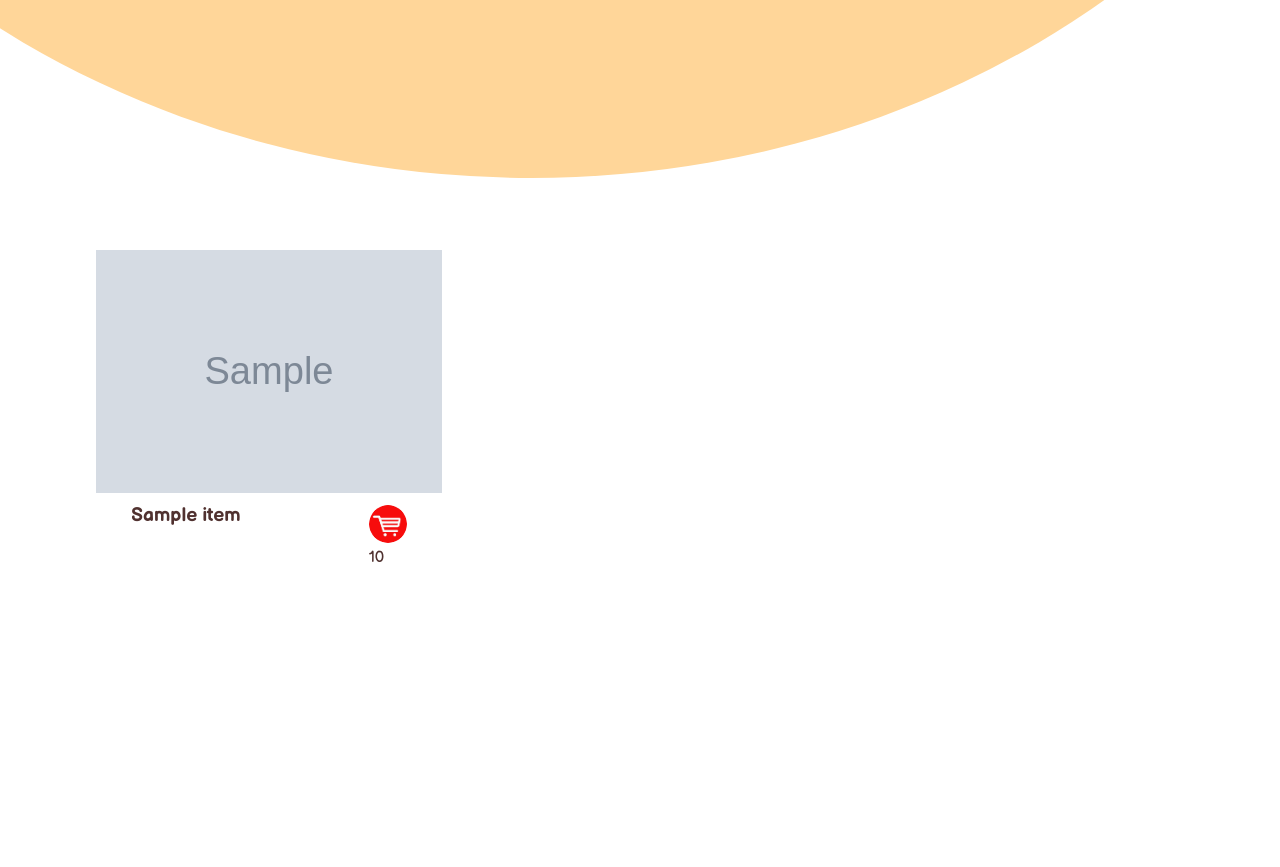
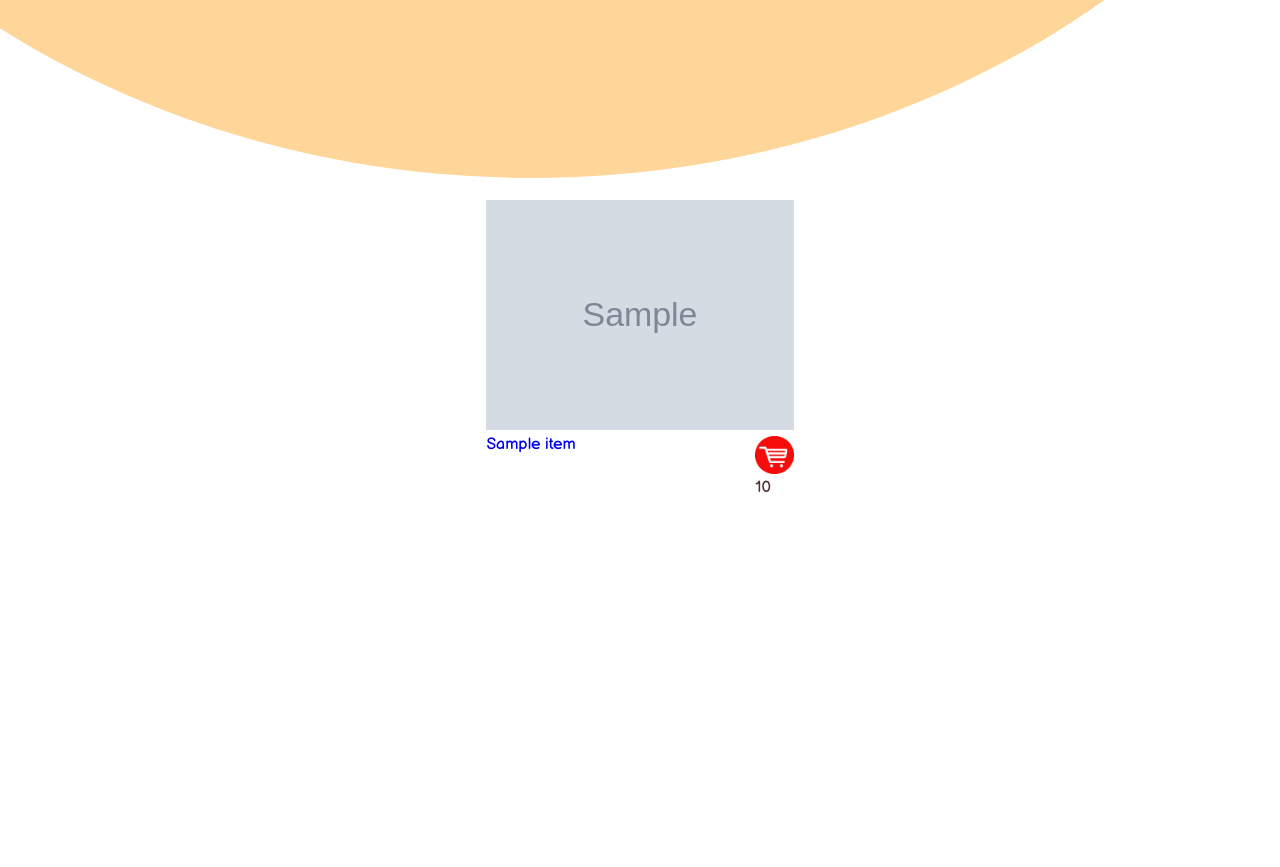
Before and after one commit to S-Lump/gift_proj, a Django app: template gift/products/templates/products/category.html in a window 1280 px wide. Shown: the part 741-1608 px from the top of the page. Run offline with Django 3.2, Linux system fonts and the light colour scheme; the template is opened without the code that fills it: most values are stand-ins (such as "Sample title", 1, 10 or a date in 2020); grey boxes marked "Sample" are stand-in pictures.

Commit message:
Js Scripts.js

```diff
--- a/gift/gift/static/css/products.css
+++ b/gift/gift/static/css/products.css
@@ -16,94 +16,65 @@
     max-width: 100vw;
     justify-content: space-between;
 }
-.products__item{
-    display: flex;
-    flex-direction: column;
-    align-items: center;
-    min-width: 10vw;
-    height: 30vw;
-    color: var(--brown);
 
-}
-.container{
 
-}
-.products__photo img{
-    height: 20vw;
-    width: 28vw;
 
-    background-size: cover;
-    padding: 0.5vw;
+
+
+
+
+
+
+
+
+
+.review{
+
 }
 
 
 
-.products__title {
-    color: var(--brown);
-    font-weight: bold;
-    font-size: 1.5vw;
-    font-family: "Balsamiq Sans",bold;
-    margin-right: 10vw;
-    float: left;
-    padding: 0;
+.reg{
+padding-top: 1vw;
 }
 
-.item_image{
-    width: 55%;
-    height: 55%;
-    position: absolute;
-    z-index: -1;
-    background-repeat: no-repeat;
-    transform: translate(20vw, 34vw);
-    background-size: cover;
-    border-radius: 50%;
+
+.items {
+    display: flex;
+    justify-content: center;
+    flex-wrap: wrap;
 }
 
-.products__item_link:hover{
-    opacity: 80%;
-    transition:opacity 0.5s;
+.item {
+    display: flex;
+    flex-direction: column;
+    padding: 0.5vw;
+
 }
 
-.item_info{
+.item:hover{
+    opacity: 80%;
+    transition: opacity 0.5s;
+}
+.item__image img{
+    width: 24vw;
+    height: 18vw;
+}
+.item__info {
+    display: flex;
+    justify-content: space-between;
+    color: var(--brown);
+    font-family: "Balsamiq Sans", bold;
+}
+
+.price{
     display: flex;
     flex-direction: column;
-    color: var(--brown);
-    justify-content: center;
-    text-align: left;
-    padding-right: 12vw;
-    padding-left: 12vw;
 }
-.item_info h2{
-    font-size: 3vw;
-}
-
-.item_info p{
-    font-size: 2.5vw;
-}
-.review{
-
-}
-.text_block{
-    display: flex;
-}
-
-.text{
-    text-align: center;
-}
-.reg{
-padding-top: 1vw;
-
-}
-.block_text{
-    display: flex;
-    flex-direction: row;
-}
-
 .cart{
-    border-radius: 50%;
-    background-image: url("../img/Cart_logo.png");
     width: 3vw;
     height: 3vw;
+    z-index: 1;
 }
 @media (max-width: 850px) {
     .list-of-products {
--- /dev/null
+++ b/gift/gift/static/scripts/Scripts.js
@@ -0,0 +1 @@
+document.querySelector(‘.link-detail’).addEventListener(‘click’, e => e.preventDefault())
--- a/gift/products/templates/products/category.html
+++ b/gift/products/templates/products/category.html
@@ -20,24 +20,28 @@
         <h2>{{category.title}}</h2>
     </div>
     </div>
-<div class="container">
-    <div class="list-of-products">
+<div class="items">
         {% for item in products %}
-        <a href="{{item.get_absolute_url}}" class = "products__item_link">
-            <div class="products__item">
-                <div class="products__photo"><img src="{{ item.photo.url }}"></div>
-                <div class="block_text">
-                <div class="products__title">{{ item.title }}</div>
-                    <div class="price_block">
-                        <input class="cart" type="image" src="{% static 'img/Cart_logo.png' %}" alt="Кнопка «Cart»">
-                        <div class="products__info">{{ item.price}}</div>
-                    </div>
-                    </div>
-            </div>
-        </a>
+    <a href="{{item.url}}">
+        <div class="item">
+            <div class="item__image"><img src="{{ item.photo.url }}"> </div>
+            <div class="item__info">
+                <div class="title">
+                {{ item.title }}
+                </div>
+                <div class="price">
+               <a class="link-detail">
+                   <input class="cart" type="image" src="{% static 'img/Cart_logo.png' %}" alt="Кнопка «Cart»">
+                    <div>{{ item.price}}</div>
+               </a>
+                </div>
+        </div>
+    </div>
+    </a>
+
         {% endfor %}
-    </div>
 </div>
+
 <div class="wrapper">
     <div class="footer">
 
--- a/gift/templates/base.html
+++ b/gift/templates/base.html
@@ -8,6 +8,7 @@
     <link rel="stylesheet" href="{% static 'css/main.css' %}">
     <link rel="stylesheet" href="{% static 'css/index.css' %}">
     <link rel="stylesheet" href="{% static 'css/products.css' %}">
+    <link rel="script" href="../gift/static/scripts/Scripts.js">
     <link href="https://fonts.googleapis.com/css2?family=Bebas+Neue&display=swap" rel="stylesheet">
     <link href="https://fonts.googleapis.com/css2?family=Balsamiq+Sans:wght@400;700&display=swap" rel="stylesheet">
     <title>{% block title %} Gift {% endblock %}</title>
```
Also changed, not shown: gift/db.sqlite3, gift/media/photos/F0ED58AD-780F-4B06-98A9-7600D78D7251_nRZiFtp.jfif (added).
